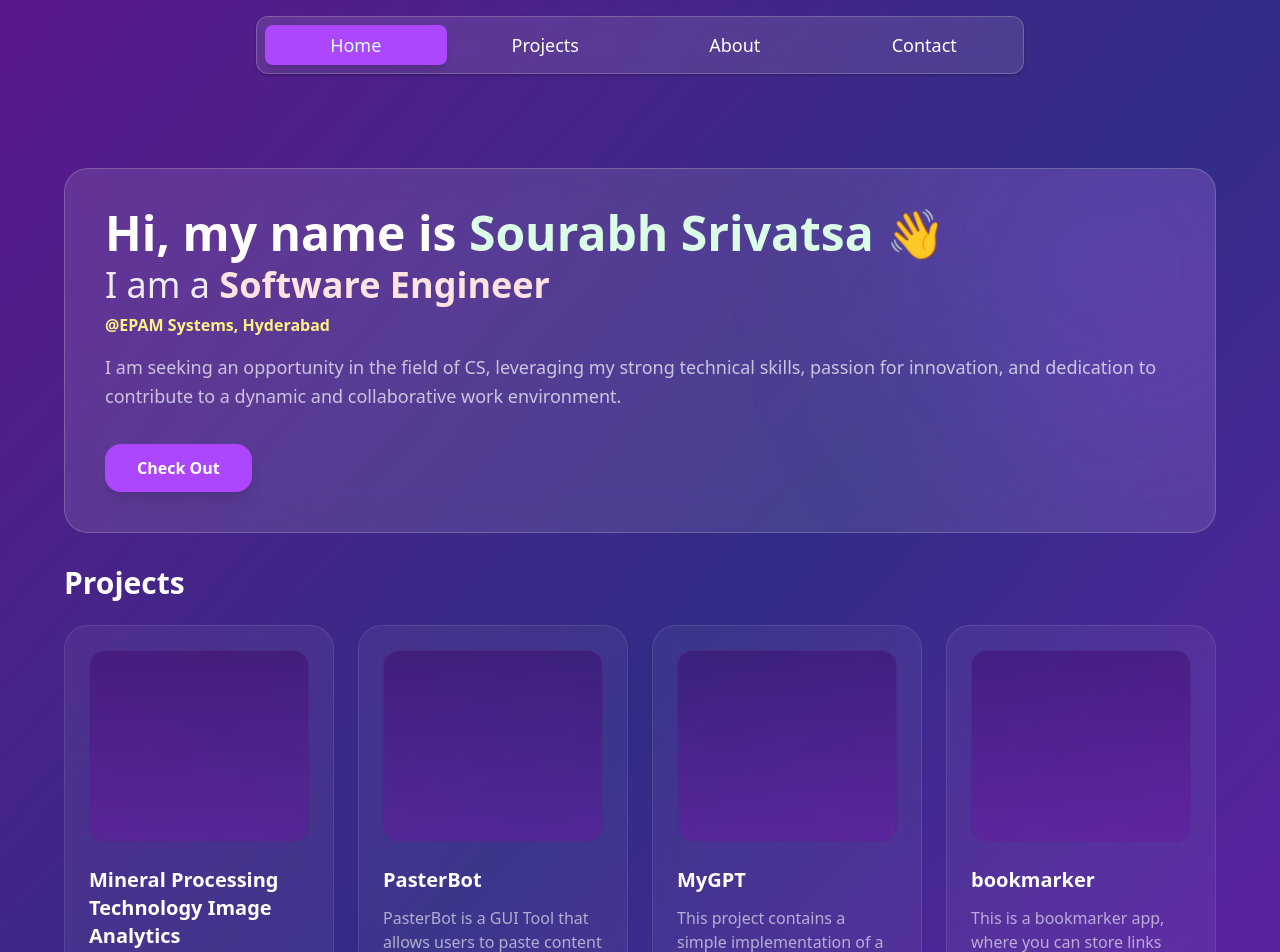
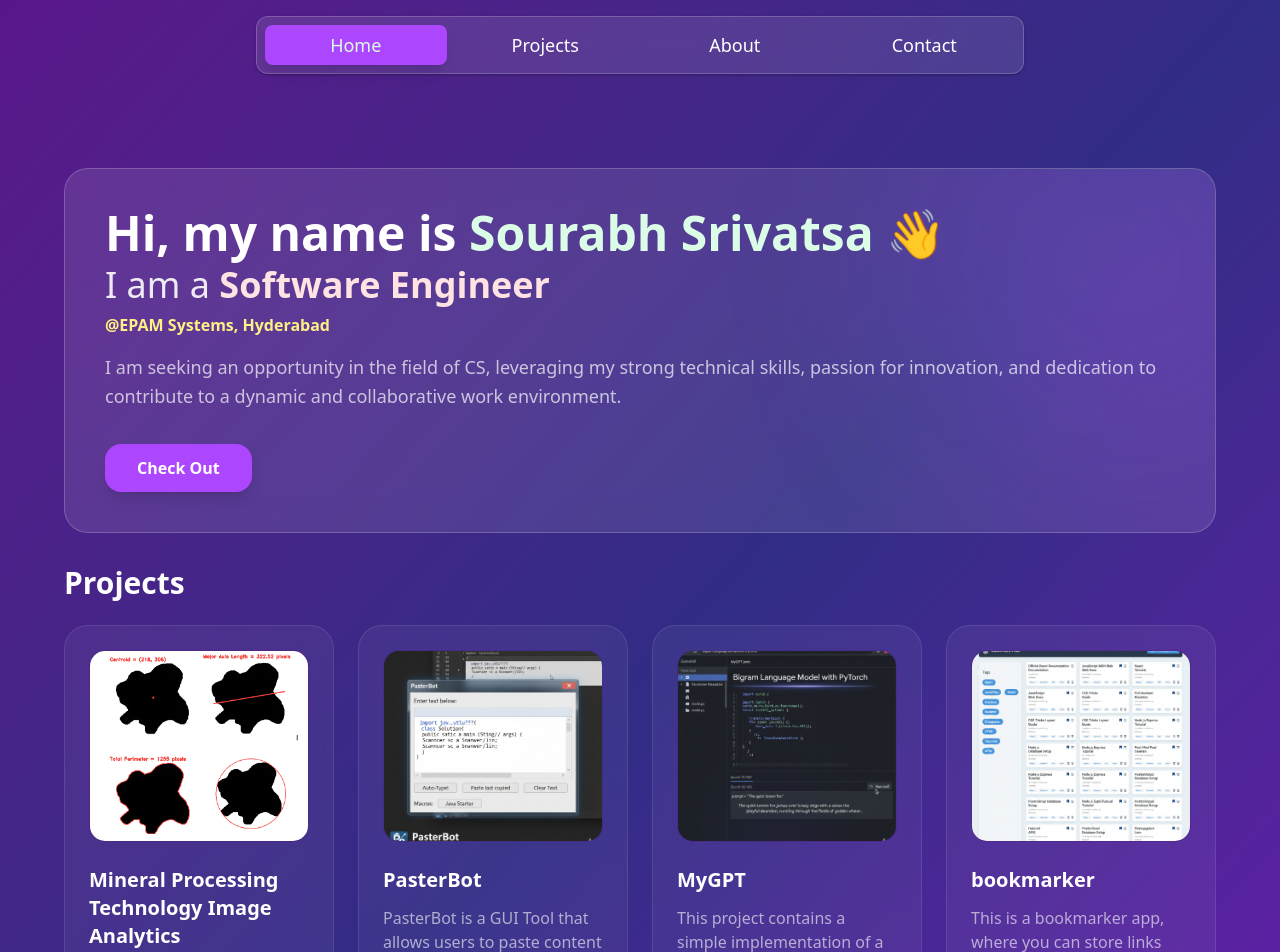
Before and after one commit to K-Sourabh-Srivatsa/portfolio, a React (Vite) app: page / in a window 1280 px wide. Shown: the top 952 px of the page. Built offline with nearby package versions, Linux system fonts and the light colour scheme.

Commit message:
Displayed pictures in projects card

```diff
--- a/src/components/projectsSection.jsx
+++ b/src/components/projectsSection.jsx
@@ -2,6 +2,13 @@ import homeData from "../pages/homePage/home.json";
 
 const ProjectsSection = () => {
   const { projects } = homeData;
+  const projectImages = import.meta.glob("../images/*", { eager: true });
+
+  const getImagePath = (path) => {
+    const imageModule = projectImages[path];
+    return imageModule ? imageModule.default : null;
+  };
+
   return (
     <>
       <section className="w-full">
@@ -12,9 +19,13 @@ const ProjectsSection = () => {
               key={project.projectIndex}
               className="bg-white/5 backdrop-blur-md border border-white/10 rounded-3xl p-6 flex flex-col h-full hover:border-white/30 transition-all group"
             >
-              {/* Mock Project Image/Icon */}
+              {/* Project Image */}
               <div className="bg-purple-950/40 rounded-2xl h-40 md:h-48 mb-6 overflow-hidden border border-white/5">
-                <div className="w-full h-full bg-gradient-to-t from-purple-500/20 to-transparent group-hover:scale-110 transition-transform duration-500"></div>
+                <img
+                  src={getImagePath(project.projectImage)}
+                  alt={project.projectTitle}
+                  className="w-full h-full object-cover group-hover:scale-110 transition-transform duration-500"
+                />
               </div>
 
               <h4 className="text-lg sm:text-xl font-bold mb-3 break-words">
--- a/src/pages/homePage/home.json
+++ b/src/pages/homePage/home.json
@@ -7,6 +7,7 @@
     {
       "propertyIndex": 1,
       "projectTitle": "Mineral Processing Technology Image Analytics",
+      "projectImage": "../images/Mineral Processing Technology.png",
       "projectDescription": "The Mineral Particle Analysis System automates digital image processing to calculate geometric metrics to provide critical insights into particle size, elongation, spatial distribution, and contour characteristics.",
       "projectCheckoutPath": "https://github.com/K-Sourabh-Srivatsa/Mineral-Processing-Technology---Image-Analytics",
       "projectTechStack": "Python 3.11.6, OpenCV, NumPy, Pillow, Rembg"
@@ -14,6 +15,7 @@
     {
       "propertyIndex": 2,
       "projectTitle": "PasterBot",
+      "projectImage": "../images/PasterBot.png",
       "projectDescription": "PasterBot is a GUI Tool that allows users to paste content in text fields where pasting is disabled, and can automate text input on their computer",
       "projectCheckoutPath": "https://github.com/K-Sourabh-Srivatsa/PasterBot",
       "projectTechStack": "tkinter, pyautogui, time, pyperclip"
@@ -21,6 +23,7 @@
     {
       "propertyIndex": 3,
       "projectTitle": "MyGPT",
+      "projectImage": "../images/MyGPT.png",
       "projectDescription": "This project contains a simple implementation of a bigram language model using PyTorch. The model learns to predict the next character in a sequence based on the preceding character.",
       "projectCheckoutPath": "https://github.com/K-Sourabh-Srivatsa/MyGPT",
       "projectTechStack": "PyTorch, torch.nn, torch.nn.functional, torch.optim"
@@ -28,6 +31,7 @@
     {
       "propertyIndex": 4,
       "projectTitle": "bookmarker",
+      "projectImage": "../images/Bookmarker.png",
       "projectDescription": "This is a bookmarker app, where you can store links that you find on the internet",
       "projectCheckoutPath": "https://github.com/K-Sourabh-Srivatsa/bookmarker",
       "projectTechStack": "MongoDB, Express.js, React.js, Bootstrap"
```
